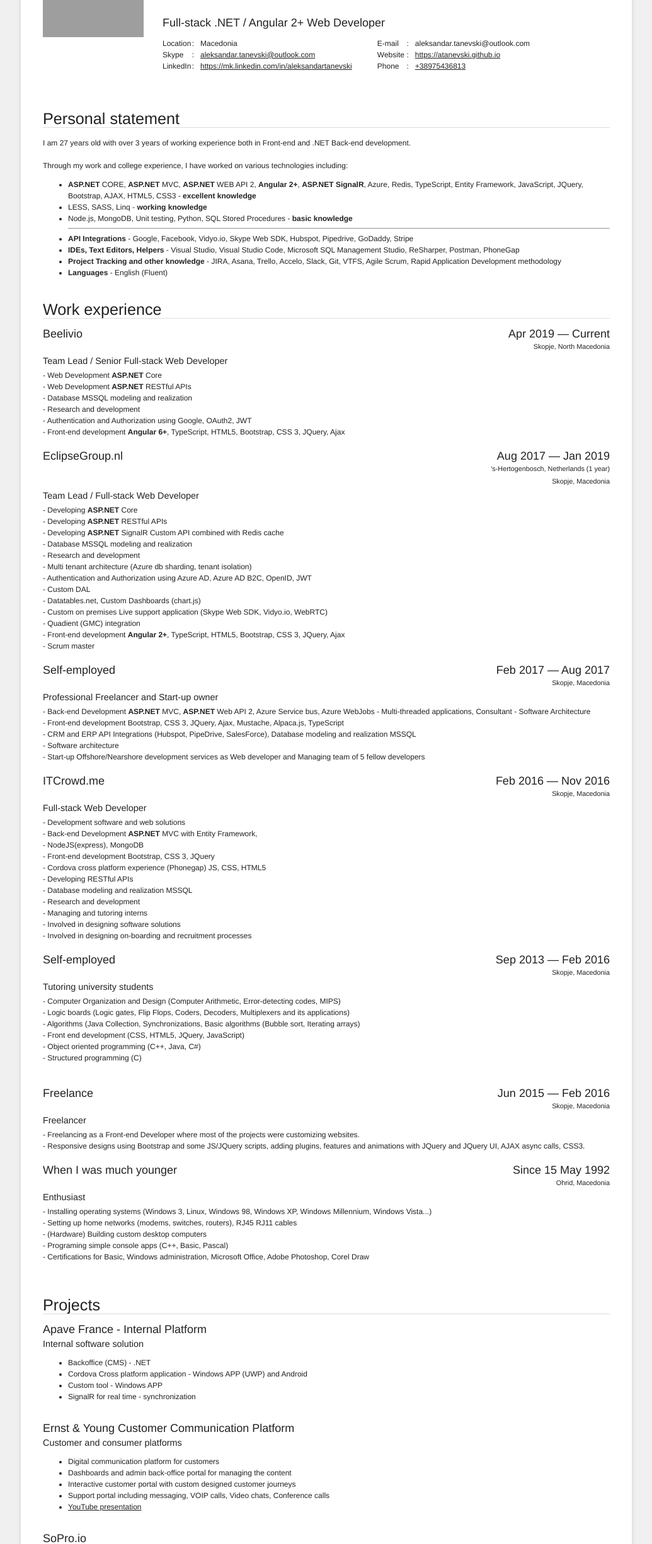
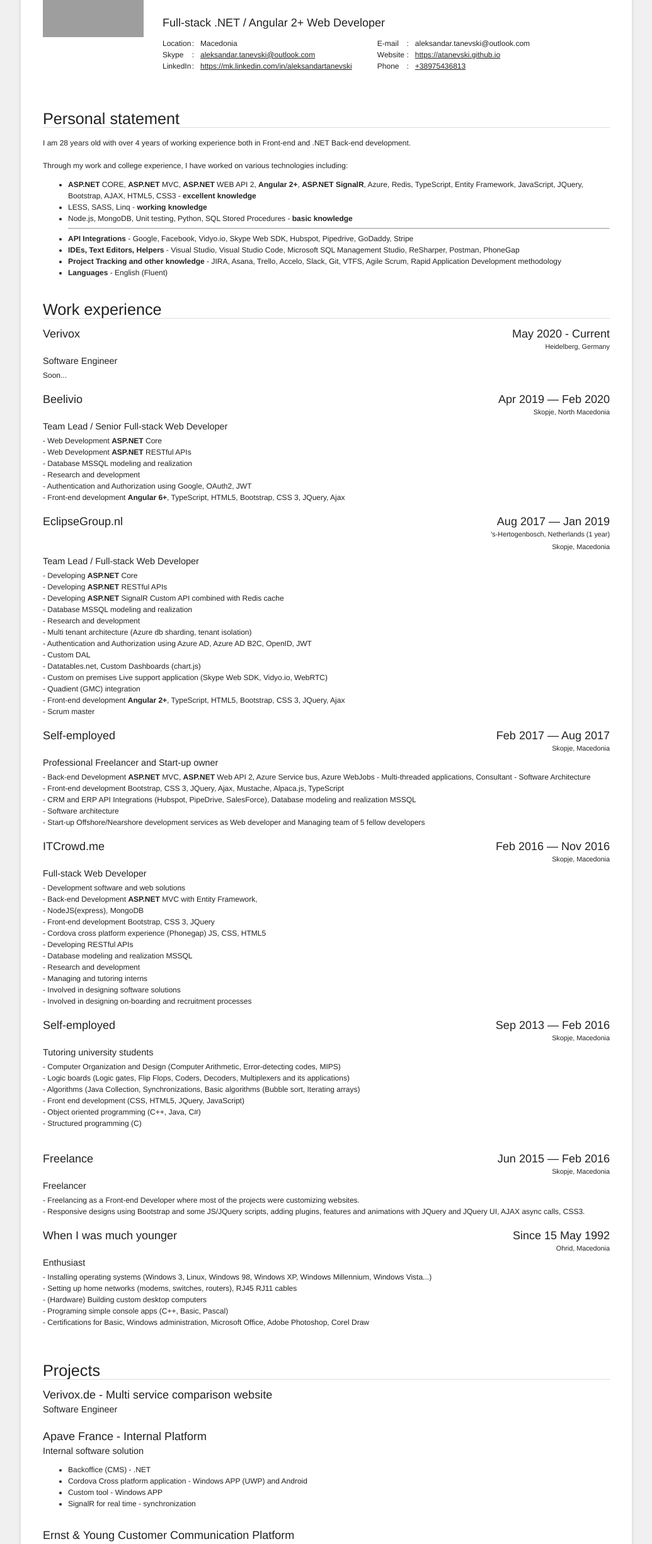
Before and after one commit to atanevski/atanevski.github.io, a website: page CV.html in a window 1280 px wide. Shown: the part 108-2560 px from the top of the page at 63% size, without its empty margins (122-1157 px from the left). Drawn offline with Linux system fonts and the light colour scheme; grey boxes are pictures that could not be loaded.

Commit message:
Verivox update

```diff
--- a/CV.html
+++ b/CV.html
@@ -267,7 +267,7 @@
             <div class="set">
                 <div class="item">
                     <span class="info">
-                        <span>I am 27 years old with over 3 years of working experience both in Front-end and .NET
+                        <span>I am 28 years old with over 4 years of working experience both in Front-end and .NET
                             Back-end
                             development.<span>
                                 <div>
@@ -318,8 +318,23 @@
             <div class="set">
                 <div class="item">
                     <h3>
+                        <span class="company l">Verivox</span>
+                        <span class="date r">May 2020 - Current
+                            <br>
+                            <span style="font-size: 0.6em">Heidelberg, Germany
+                            </span>
+                    </h3>
+                    <div class="clear"> </div>
+                    <span class="job_title">Software Engineer</span>
+                    <div class="info">
+                        Soon...
+                    </div>
+                    <div class="clear"> </div>
+                </div>
+                <div class="item">
+                    <h3>
                         <span class="company l">Beelivio</span>
-                        <span class="date r">Apr 2019 — Current
+                        <span class="date r">Apr 2019 — Feb 2020
                             <br>
                             <span style="font-size: 0.6em">Skopje, North Macedonia
                             </span>
@@ -513,6 +528,14 @@
         <div class="section section-work">
             <h2 class="title">Projects</h2>
             <div class="set">
+                <div class="item">
+                    <h3>
+                        <span class="company l">Verivox.de - Multi service comparison website</span>
+                    </h3>
+                    <div class="clear"> </div>
+                    <span class="job_title">Software Engineer</span>
+                    <div class="clear"> </div>
+                </div>
                 <div class="item">
                     <h3>
                         <span class="company l">Apave France - Internal Platform</span>
```
Also changed, not shown: 1 other file.
